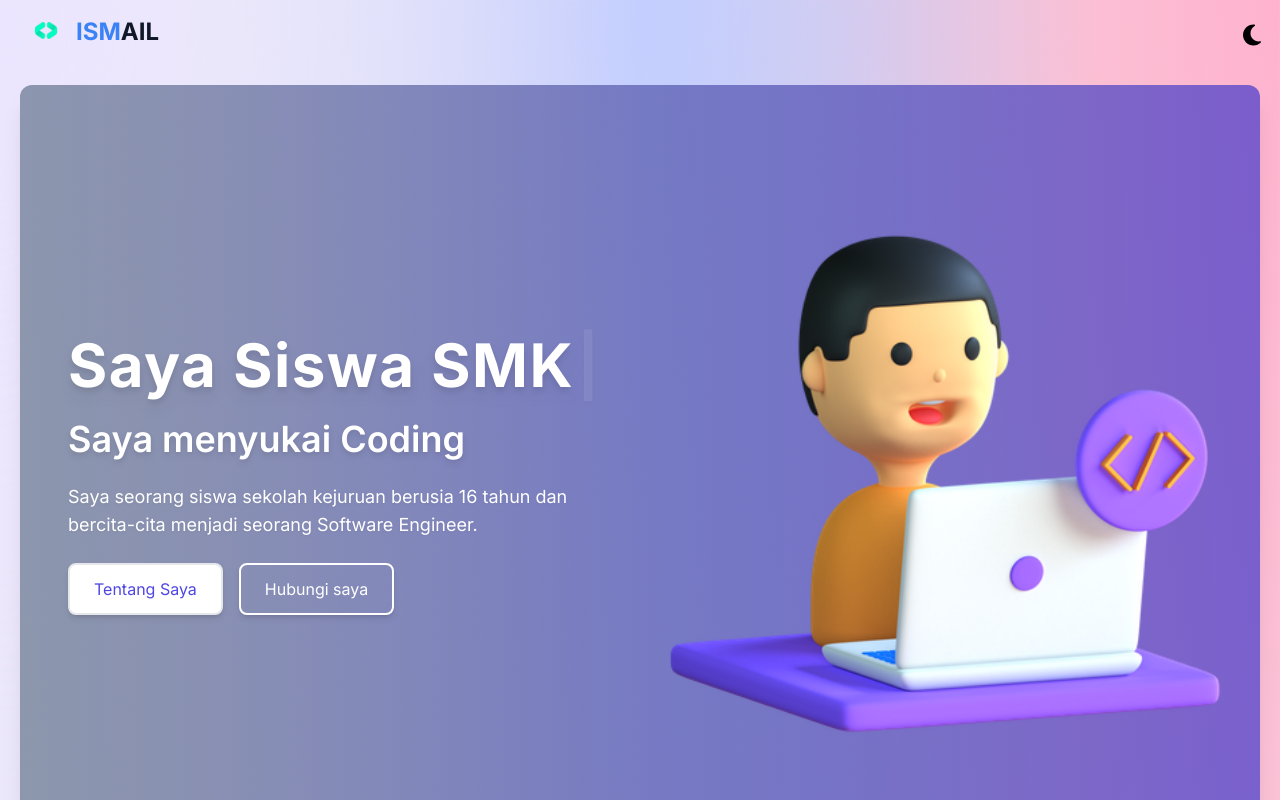
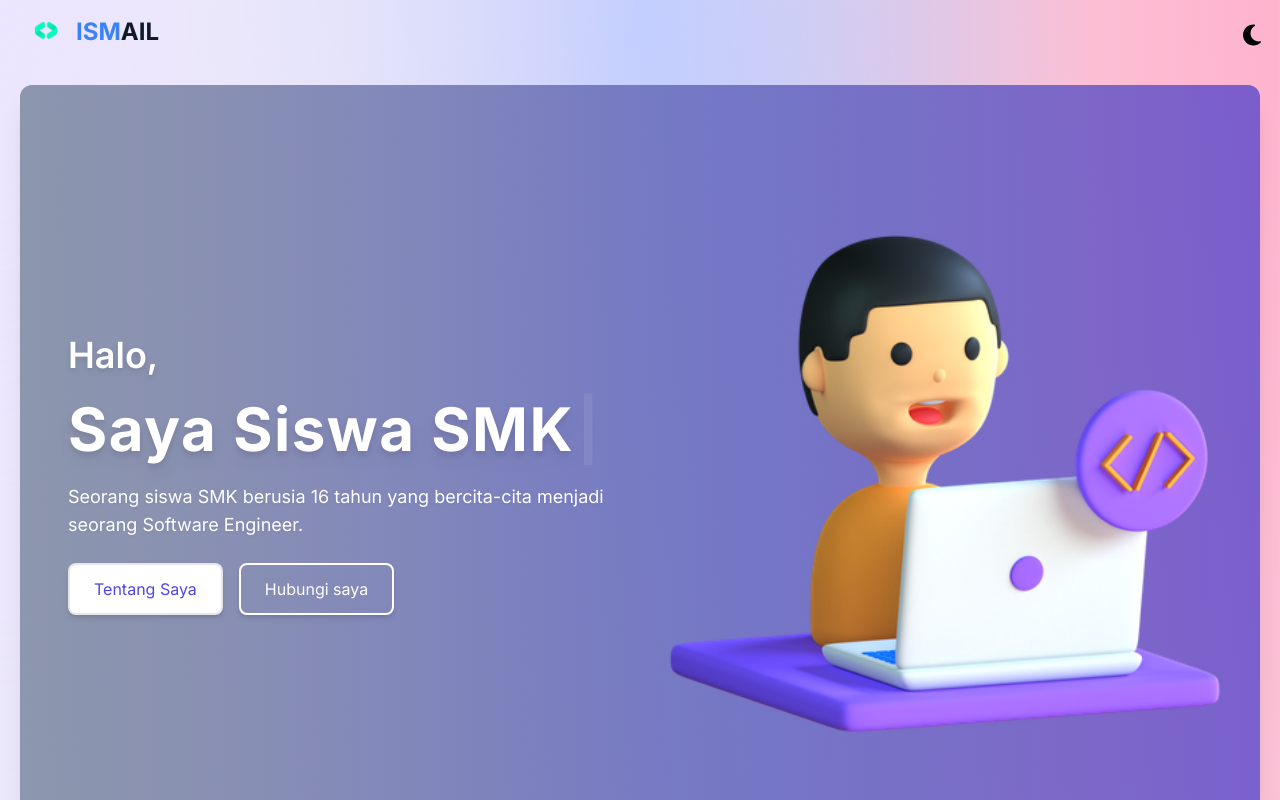
Before and after one commit to KaivanKeren/portfolio, a Next.js app: page / in a window 1280 px wide. Shown: the top 800 px of the page. Built offline with nearby package versions, Linux system fonts and the light colour scheme.

Commit message:
perubahan

```diff
--- a/src/components/Hero.tsx
+++ b/src/components/Hero.tsx
@@ -57,15 +57,23 @@ const Hero: React.FC<HeroProps> = ({ scrollToRef }) => {
         className="flex flex-col md:flex-row items-center justify-center rounded-xl shadow-xl min-h-screen p-4 bg-gradient-to-r from-slate-500/70 to-indigo-700/70 dark:from-slate-800/70 dark:to-indigo-900/70 text-white dark:bg-slate-800/70"
       >
         <div className="md:w-1/2 p-8 space-y-6 text-center md:text-left">
+        <motion.h2
+            initial={{ y: -50, opacity: 0 }}
+            animate={{ y: 0, opacity: 1 }}
+            transition={{ duration: 1, delay: 0.5 }}
+            className="text-3xl sm:text-4xl md:text-4xl font-semibold text-white drop-shadow-md dark:text-gray-300"
+          >
+            Halo,
+          </motion.h2>
           <motion.div
             initial={{ y: -100, opacity: 0 }}
             animate={{ y: 0, opacity: 1 }}
-            transition={{ duration: 1, delay: 0.5 }}
+            transition={{ duration: 1, delay: 0.7 }}
             className="text-4xl sm:text-5xl md:text-6xl font-bold tracking-wide leading-tight text-white drop-shadow-lg dark:text-gray-200"
           >
             Saya
             <Typewriter
-              words={[" Ismail", " Siswa SMK"]}
+              words={[" Ismail", " Siswa SMK", " Programmer"]}
               loop={false}
               cursor
               cursorStyle="|"
@@ -74,21 +82,13 @@ const Hero: React.FC<HeroProps> = ({ scrollToRef }) => {
               delaySpeed={1500}
             />
           </motion.div>
-          <motion.h2
-            initial={{ y: -50, opacity: 0 }}
-            animate={{ y: 0, opacity: 1 }}
-            transition={{ duration: 1, delay: 0.7 }}
-            className="text-3xl sm:text-4xl md:text-4xl font-semibold text-white drop-shadow-md dark:text-gray-300"
-          >
-            Saya menyukai Coding
-          </motion.h2>
           <motion.p
             initial={{ y: -20, opacity: 0 }}
             animate={{ y: 0, opacity: 1 }}
             transition={{ duration: 1, delay: 0.9 }}
             className="text-base sm:text-lg md:text-lg text-white drop-shadow-sm dark:text-gray-300"
           >
-            Saya seorang siswa sekolah kejuruan berusia 16 tahun dan
+            Seorang siswa SMK berusia 16 tahun yang
             bercita-cita menjadi seorang Software Engineer.
           </motion.p>
           <div className="space-x-4">
```
